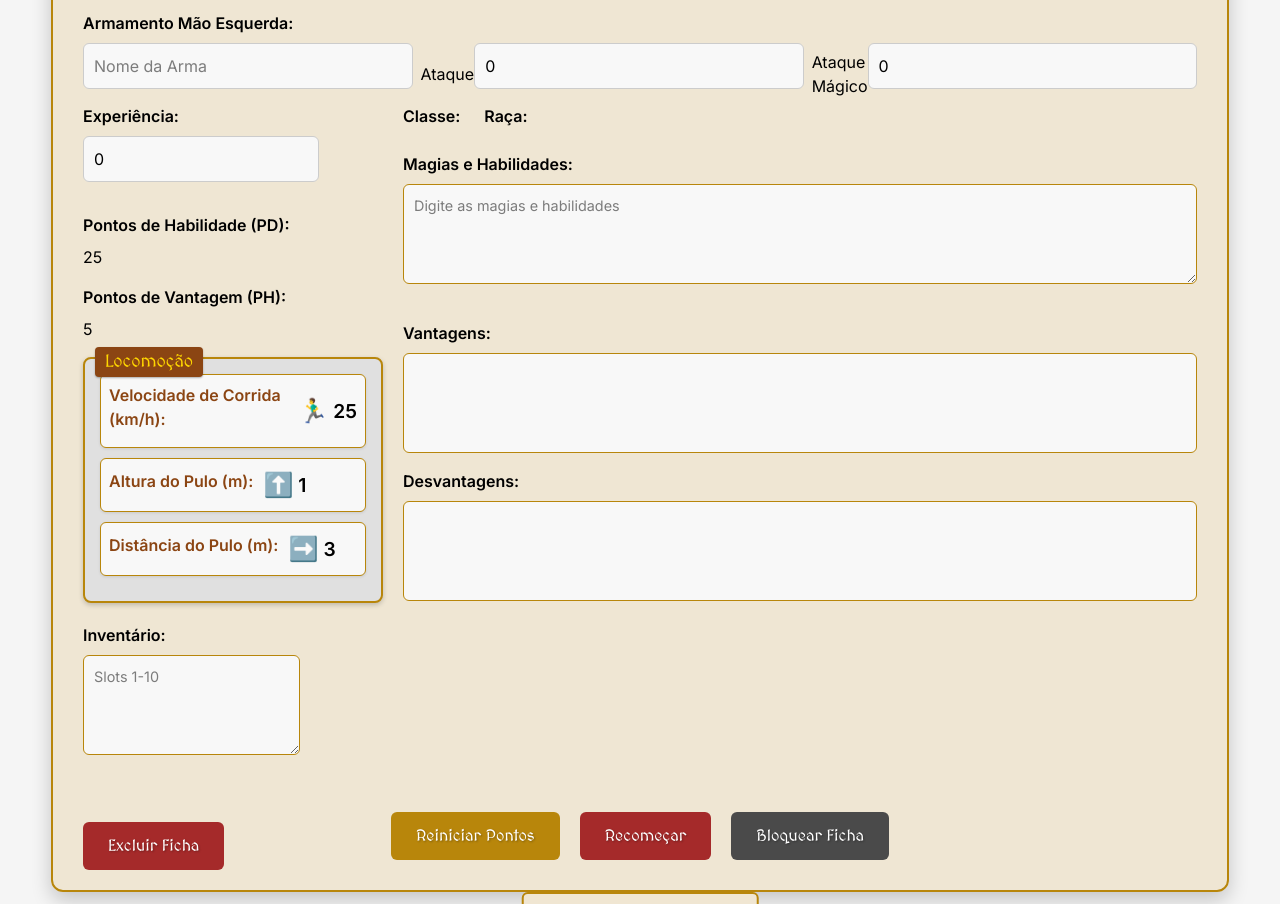
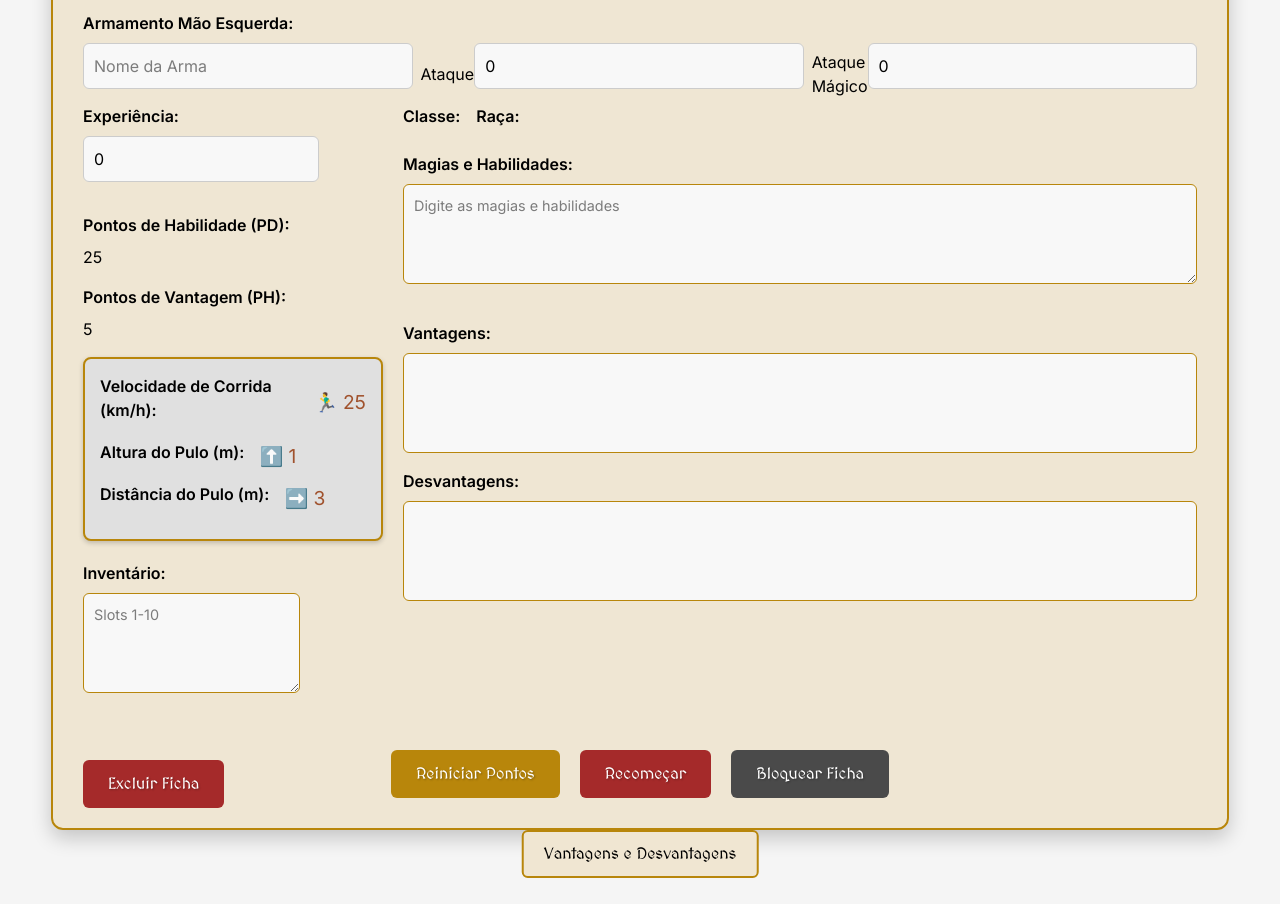
Before and after one commit to zacktharos/Ficha-de-RPG, a plain HTML site: page index.html in a window 1280 px wide. Shown: the part 1197-2101 px from the top of the page. After the commit the page ends 2075 px from the top, so only its background shows below. Drawn offline with nearby package versions, Linux system fonts and the light colour scheme; no server answers.

Commit message:
Update index.html

```diff
--- a/index.html
+++ b/index.html
@@ -568,7 +568,7 @@
             50% { box-shadow: 0 0 15px #00ff00, 0 0 20px #00ff00; }
             100% { box-shadow: 0 0 5px #00ff00, 0 0 10px #00ff00; }
         }
-        /* Estilo para Locomoção Melhorado */
+        /* Estilo para Locomoção */
         .locomotion-container {
             background-color: #e0e0e0;
             border: 2px solid #b8860b;
@@ -576,44 +576,20 @@
             padding: 15px;
             margin-bottom: 20px;
             box-shadow: 0 2px 5px rgba(0, 0, 0, 0.2);
-            position: relative;
-        }
-        .locomotion-container::before {
-            content: "Locomoção";
-            position: absolute;
-            top: -12px;
-            left: 10px;
-            background-color: #8B4513;
-            color: #FFD700;
-            padding: 2px 10px;
-            border-radius: 4px;
-            font-family: 'MedievalSharp', serif;
-            font-size: 1.1rem;
-            box-shadow: 0 1px 2px rgba(0, 0, 0, 0.3);
         }
         .locomotion-item {
             display: flex;
             align-items: center;
             margin-bottom: 10px;
-            background-color: #f8f8f8;
-            padding: 8px;
-            border: 1px solid #b8860b;
-            border-radius: 6px;
-            box-shadow: 0 1px 3px rgba(0, 0, 0, 0.1);
         }
         .locomotion-item label {
             font-weight: bold;
             margin-right: 10px;
-            color: #8B4513;
-        }
-        .locomotion-item span:first-of-type {
-            font-size: 1.5rem;
-            margin-right: 5px;
-        }
-        .locomotion-item span:last-of-type {
+        }
+        .locomotion-item span {
             font-size: 1.2rem;
-            color: #000000;
-            font-weight: bold;
+            color: #a0522d;
+            margin-left: 5px;
         }
         /* Estilo para Lista de Vantagens/Desvantagens */
         .list-display {
@@ -743,14 +719,14 @@
                 </div>
 
                 <div id="right-container">
-                    <div class="flex mb-4 space-x-4">
-                        <div class="flex items-center">
-                            <label class="mr-2 font-bold">Classe:</label>
-                            <span id="classe" class="text-lg"></span>
+                    <div class="flex mb-4">
+                        <div class="mr-4">
+                            <label>Classe:</label>
+                            <span id="classe"></span>
                         </div>
-                        <div class="flex items-center">
-                            <label class="mr-2 font-bold">Raça:</label>
-                            <span id="raca" class="text-lg"></span>
+                        <div>
+                            <label>Raça:</label>
+                            <span id="raca"></span>
                         </div>
                     </div>
                     <div class="mb-4">
@@ -1704,6 +1680,10 @@
         };
 
         vantagensDesvantagensBtn.onclick = () => {
+            if (isFichaLocked && !isFichaUnlocked) {
+                abrirModalSenha();
+                return;
+            }
             tempVantagensSelecionadas = [...vantagensSelecionadas];
             tempDesvantagensSelecionadas = [...desvantagensSelecionadas];
             vantagensDesvantagensPanel.style.display = 'block';
```
